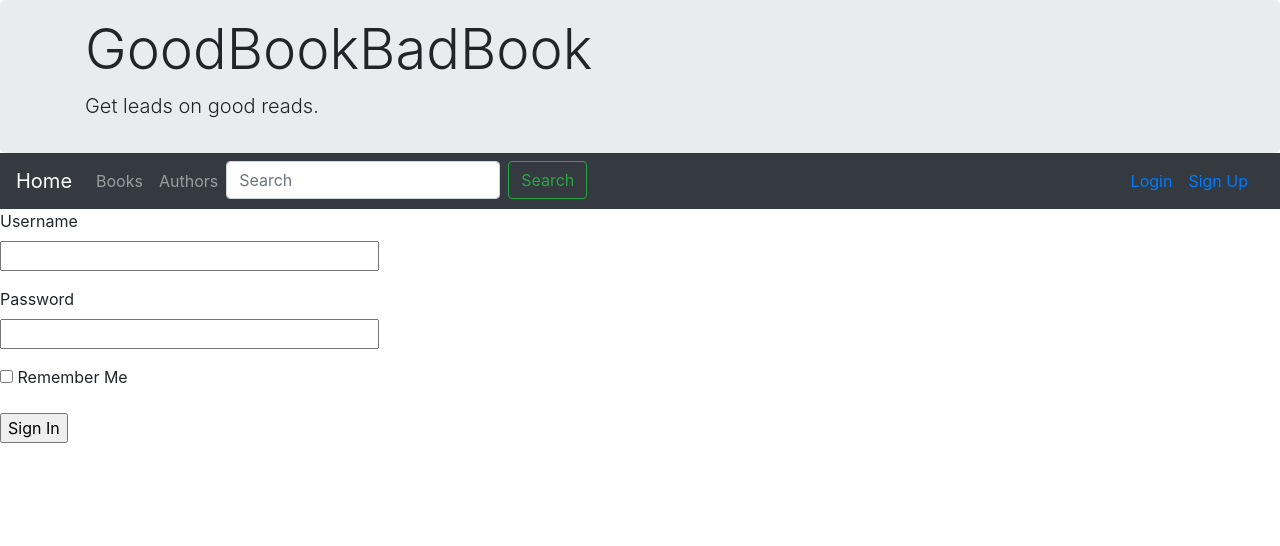
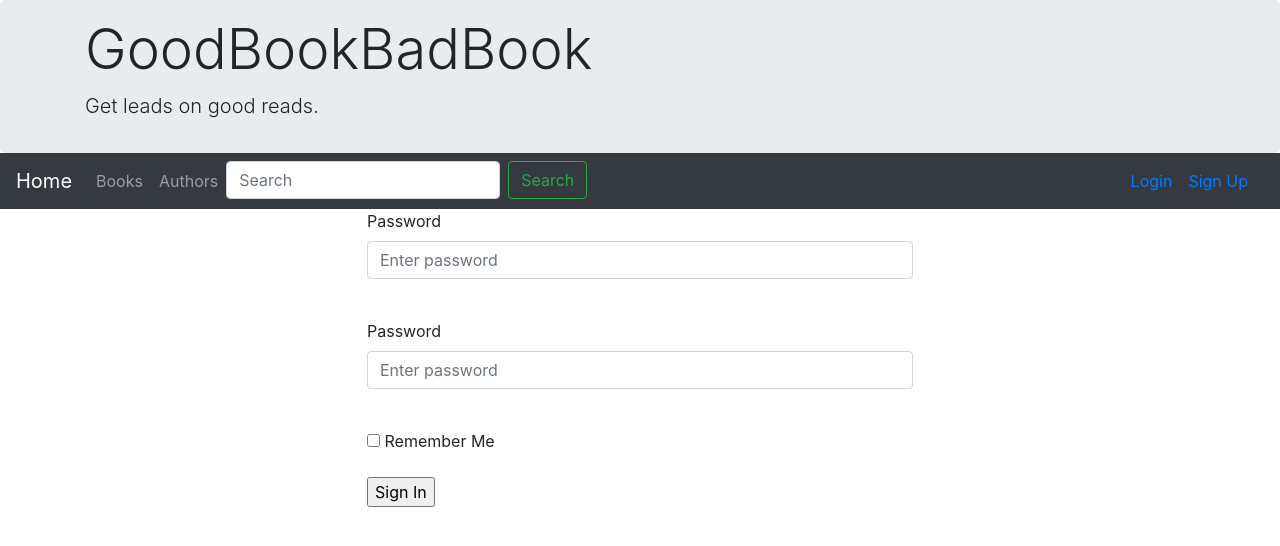
Before and after one commit to kevinhynes/shlack, a Flask app: page /login_test in a window 1280 px wide. Shown: the top 546 px of the page. Run offline with Flask 2, Linux system fonts and the light colour scheme; some libraries are stand-ins or nearby versions.

Commit message:
Connected FlaskForm output to Bootstrap stying via jinja

```diff
--- a/application.py
+++ b/application.py
@@ -54,5 +54,5 @@ def login_test():
     if form.validate_on_submit():
         flash('Login successful for user {}, remember_me={}'.format(
             form.username.data, form.remember_me.data))
-        return redirect('/index')
+        return redirect('/example')
     return render_template("login.html", title='Sign In', form=form)
--- a/templates/login.html
+++ b/templates/login.html
@@ -115,24 +115,36 @@
 {##}
 {#  </div>#}
 
+<div class="container login-container">
   <form action="{{ url_for('login_test') }}" method="post" novalidate>
     {{ form.hidden_tag() }}
     <p>
-      {{ form.username.label }}<br>
-      {{ form.username(size=32) }}<br>
-      {% for error in form.username.errors %}
-        <span style="color: red;">[{{ error }}]</span>
-      {% endfor %}
+      {% if form.username.errors %}
+        {{ form.username.label(class_="control-label") }}
+        {{ form.username(class_="form-control is-invalid", placeholder="Enter username") }}
+        {% for error in form.password.errors %}
+          <span class="invalid-feedback"> {{ error }} </span>
+        {% endfor %}
+      {% else %}
+        {{ form.password.label(class_="control-label") }}<br>
+        {{ form.password(size=32, class_="form-control", placeholder="Enter password") }}<br>
+      {%  endif %}
     </p>
     <p>
-      {{ form.password.label }}<br>
-      {{ form.password(size=32) }}<br>
-      {% for error in form.password.errors %}
-        <span style="color: red;">[{{ error }}]</span>
-      {% endfor %}
+      {% if form.password.errors %}
+        {{ form.password.label(class_="control-label") }}
+        {{ form.password(class_="form-control is-invalid", placeholder="Enter password") }}
+        {% for error in form.password.errors %}
+          <span class="invalid-feedback"> {{ error }} </span>
+        {% endfor %}
+      {% else %}
+        {{ form.password.label(class_="control-label") }}<br>
+        {{ form.password(size=32, class_="form-control", placeholder="Enter password") }}<br>
+      {%  endif %}
     </p>
     <p>{{ form.remember_me() }} {{ form.remember_me.label }}</p>
     <p>{{ form.submit() }}</p>
   </form>
+</div>
   </body>
 </html>
```
